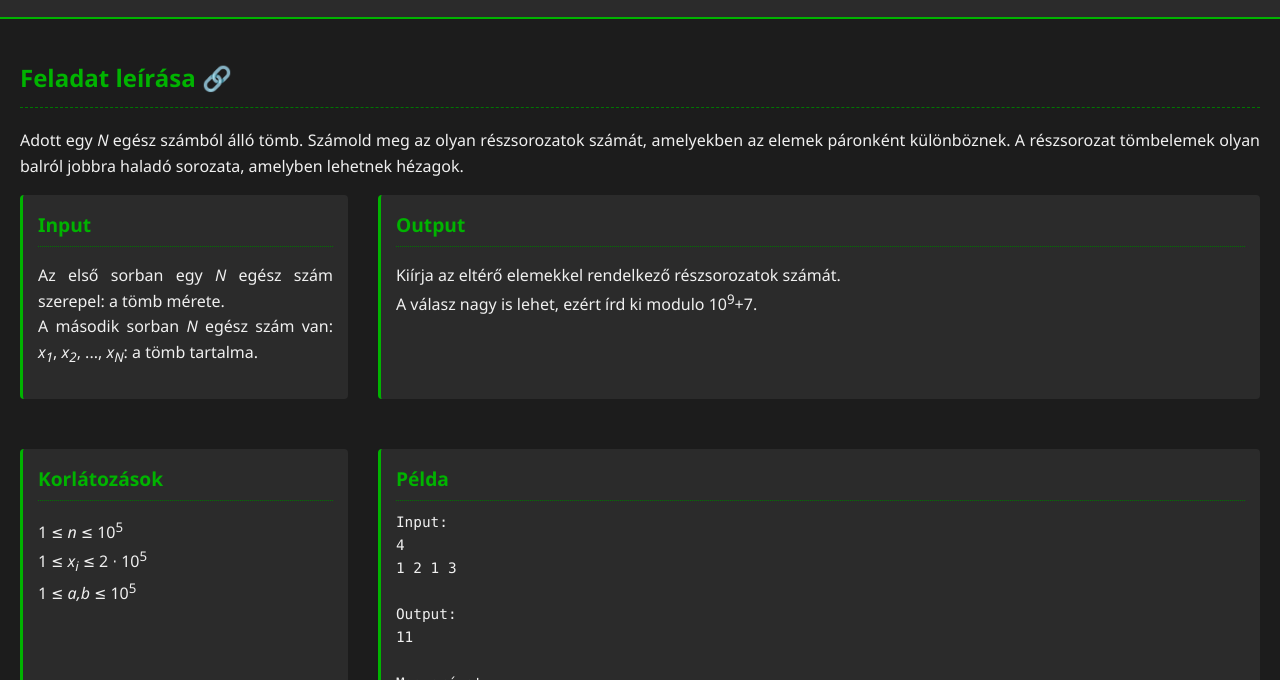
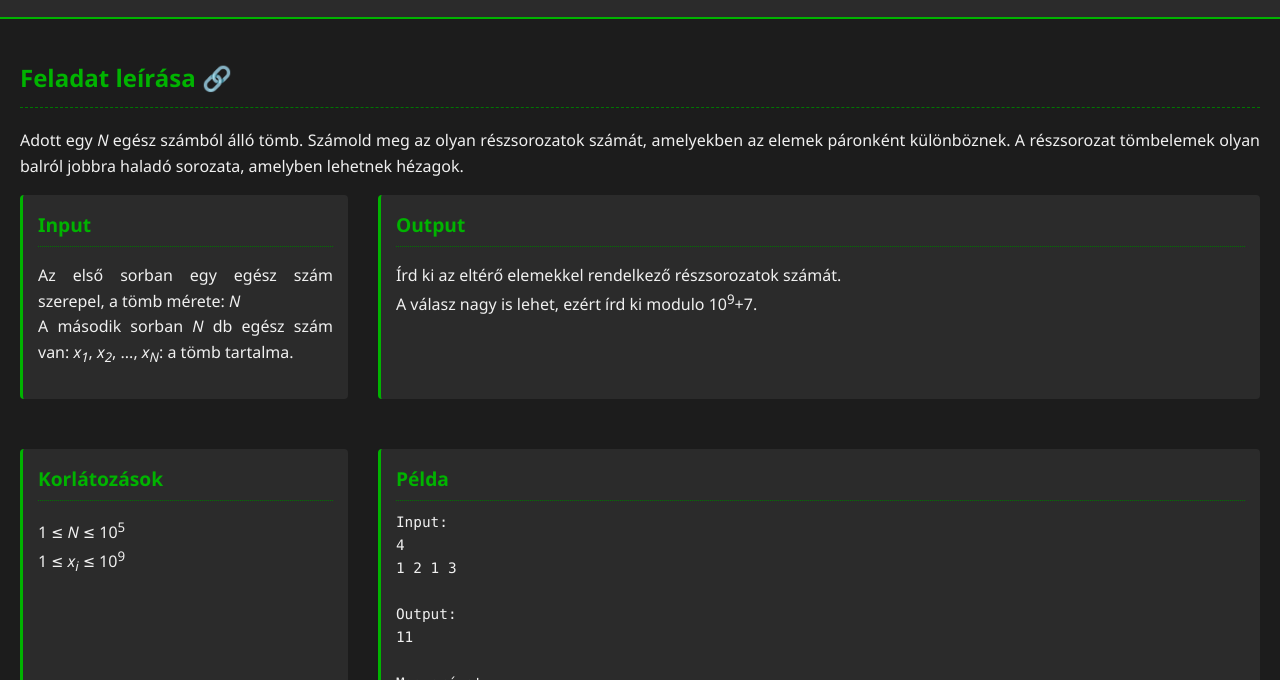
Before and after one commit to TheBraveLittleToaster91/problemamegoldo_szeminarium_indexoldal, a plain HTML site: page feladatok/distinct_values_subsequences.html in a window 1280 px wide. Shown: the part 120-800 px from the top of the page. Drawn offline with Linux system fonts and the light colour scheme.

Commit message:
Apró átfogalmazások, javítások

```diff
--- a/feladatok/distinct_values_subsequences.html
+++ b/feladatok/distinct_values_subsequences.html
@@ -29,14 +29,14 @@
         <div class="grid-elrendezes">
             <section class="spec-blokk">
                 <h3>Input</h3>
-                <p>Az első sorban egy <i>N</i> egész szám szerepel: a tömb mérete.
+                <p>Az első sorban egy  egész szám szerepel, a tömb mérete: <i>N</i>
                     <br>
-                    A második sorban <i>N</i> egész szám van: <i>x<sub>1</sub></i>, <i>x<sub>2</sub></i>, ..., <i>x<sub>N</sub></i>: a tömb tartalma.</p>
+                    A második sorban <i>N</i> db egész szám van: <i>x<sub>1</sub></i>, <i>x<sub>2</sub></i>, ..., <i>x<sub>N</sub></i>: a tömb tartalma.</p>
             </section>
 
             <section class="spec-blokk">
                 <h3>Output</h3>
-                <p>Kiírja az eltérő elemekkel rendelkező részsorozatok számát.
+                <p>Írd ki az eltérő elemekkel rendelkező részsorozatok számát.
                     <br>
                     A válasz nagy is lehet, ezért írd ki modulo 10<sup>9</sup>+7.</p>
             </section>
@@ -44,12 +44,9 @@
             <section class="spec-blokk">
                 <h3>Korlátozások</h3>
                 <p>
-                    1 &le; <i>n</i> &le; 10<sup>5</sup>
+                    1 &le; <i>N</i> &le; 10<sup>5</sup>
                     <br>
-                    1 &le; <i>x<sub>i</sub></i> &le; 2 &sdot; 10<sup>5</sup>
-                    <br>
-                    1 &le; <i>a,b</i> &le; 10<sup>5</sup>
-                    </p>
+                    1 &le; <i>x<sub>i</sub></i> &le; 10<sup>9</sup>
             </section>
 
             <section class="spec-blokk">
```
Also changed, not shown: index.html (+1 -1 lines).
